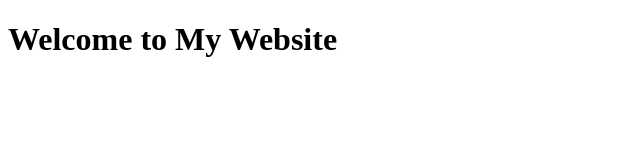
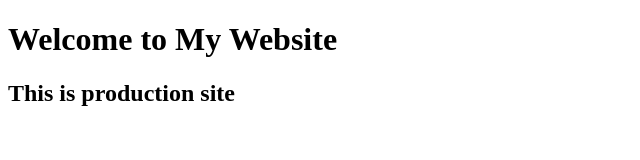
Before and after one commit to yashparmar04/Assignments_DevOps, a plain HTML site: page index.html in a window 1280 px wide. Shown: the whole page, without its empty margins (0-640 px from the left). Drawn offline with Linux system fonts and the light colour scheme.

Commit message:
production file is changed

```diff
--- a/index.html
+++ b/index.html
@@ -6,6 +6,7 @@
 <body>
     <header>
         <h1>Welcome to My Website</h1>
+	<h2>This is production site</h2>
     </header>
 </body>
 </html>
```
Also changed, not shown: 1 other file.
